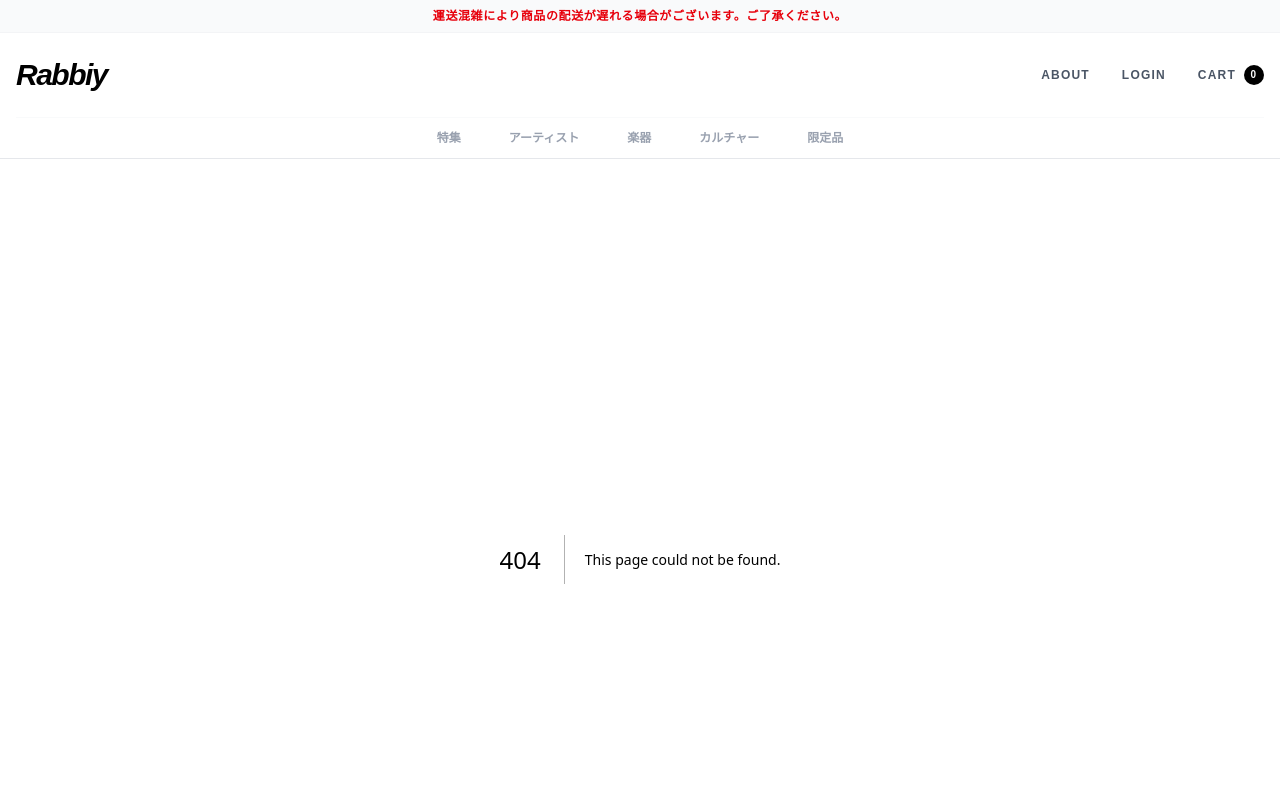
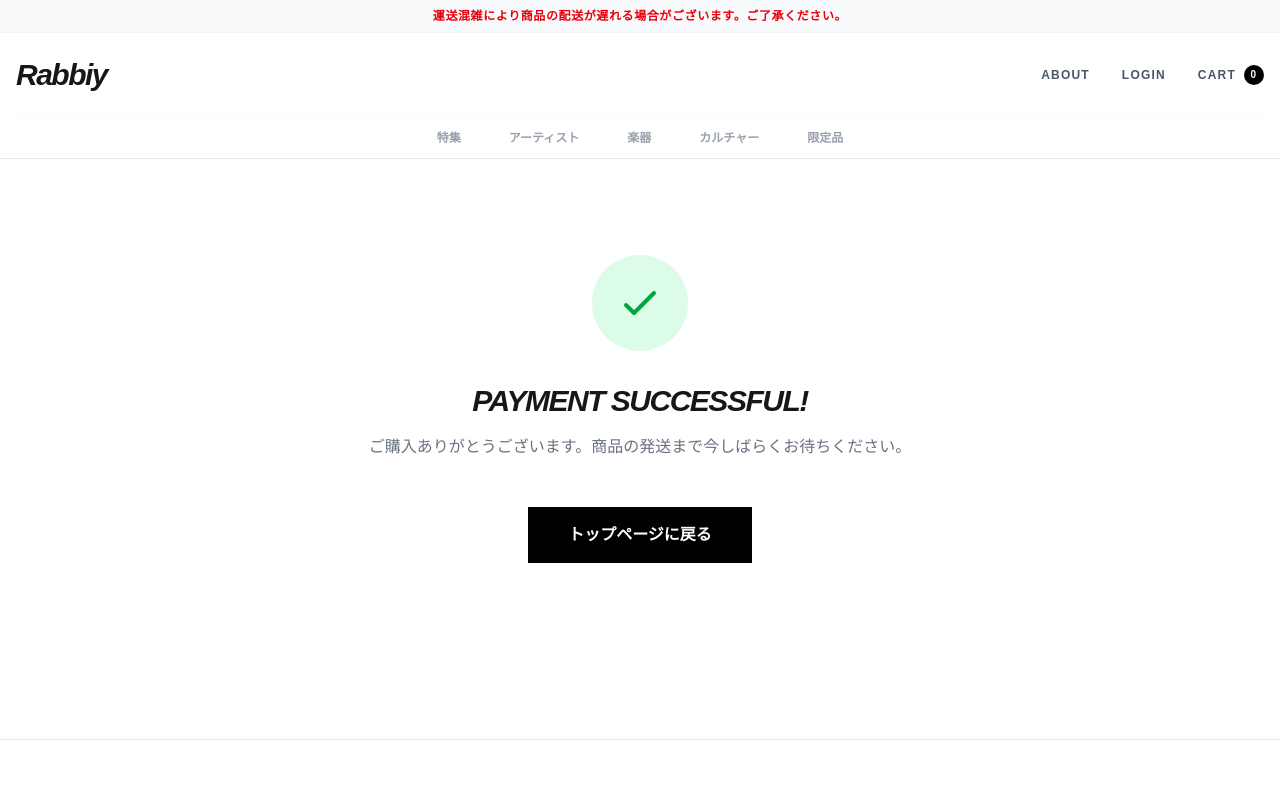
Before and after one commit to starfield321/Rabbiy-s-shop, a Next.js app: page /success in a window 1280 px wide. Before the commit this address had no page. Shown: the top 791 px of the page. Built offline with nearby package versions, Linux system fonts and the light colour scheme.

Commit message:
successページの作成

```diff
--- /dev/null
+++ b/src/app/success/page.tsx
@@ -0,0 +1,25 @@
+import Link from 'next/link';
+
+export default function SuccessPage() {
+  return (
+    <main className="max-w-3xl mx-auto px-4 py-24 text-center">
+      <div className="mb-8 flex justify-center">
+        <div className="rounded-full bg-green-100 p-6">
+          <svg className="h-12 w-12 text-green-600" fill="none" stroke="currentColor" viewBox="0 0 24 24">
+            <path strokeLinecap="round" strokeLinejoin="round" strokeWidth="2" d="M5 13l4 4L19 7" />
+          </svg>
+        </div>
+      </div>
+      <h1 className="text-3xl font-black italic tracking-tighter mb-4">PAYMENT SUCCESSFUL!</h1>
+      <p className="text-gray-500 mb-12">
+        ご購入ありがとうございます。商品の発送まで今しばらくお待ちください。
+      </p>
+      <Link
+        href="/"
+        className="inline-block bg-black text-white px-10 py-4 font-bold hover:bg-gray-800 transition-all"
+      >
+        トップページに戻る
+      </Link>
+    </main>
+  );
+}
```
